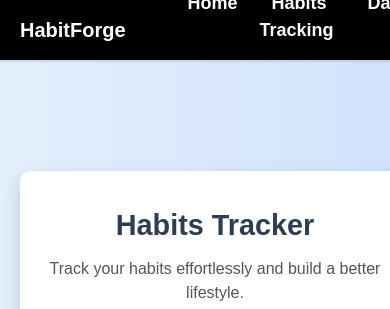
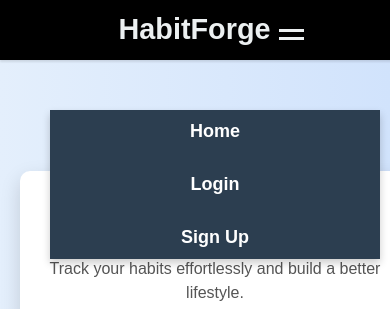
Before and after one commit to vidya-krishnamurthy/Habit-Tracking-System, a React (Vite) app in the folder client/: page / in a window 390 px wide. Shown: the top 309 px of the page. Built offline with nearby package versions, Linux system fonts and the light colour scheme.

Commit message:
Enhance Navbar with authentication, responsive design, and accessibility

```diff
--- /dev/null
+++ b/client/src/components/Navbar.css
@@ -0,0 +1,133 @@
+/* Navbar.css */
+.navbar {
+  background-color: #2c3e50; /* Dark blue background */
+  padding: 1rem 2rem;
+  box-shadow: 0 2px 4px rgba(0, 0, 0, 0.1);
+  position: sticky;
+  top: 0;
+  z-index: 1000;
+}
+
+.navbar-container {
+  max-width: 1200px;
+  margin: 0 auto;
+  display: flex;
+  justify-content: space-between;
+  align-items: center;
+}
+
+.navbar-logo {
+  font-size: 1.8rem;
+  font-weight: bold;
+  color: #ecf0f1;
+  text-decoration: none;
+  transition: color 0.3s ease;
+}
+
+.navbar-logo:hover {
+  color: #3498db;
+}
+
+.nav-links {
+  list-style: none;
+  display: flex;
+  gap: 1.5rem;
+  margin: 0;
+  padding: 0;
+}
+
+.nav-links li {
+  display: flex;
+  align-items: center;
+}
+
+.nav-links a,
+.nav-links .nav-button {
+  color: #ecf0f1;
+  text-decoration: none;
+  font-size: 1rem;
+  padding: 0.5rem 1rem;
+  border-radius: 4px;
+  transition: background-color 0.3s ease, color 0.3s ease;
+}
+
+.nav-links a:hover,
+.nav-links .nav-button:hover {
+  background-color: #3498db;
+  color: #fff;
+}
+
+.nav-button {
+  background: none;
+  border: none;
+  cursor: pointer;
+  font-size: 1rem;
+}
+
+/* Hamburger menu for mobile */
+.navbar-toggle {
+  display: none;
+  background: none;
+  border: none;
+  cursor: pointer;
+  padding: 0.5rem;
+}
+
+.hamburger,
+.hamburger::before,
+.hamburger::after {
+  content: "";
+  display: block;
+  width: 25px;
+  height: 3px;
+  background-color: #ecf0f1;
+  margin: 5px 0;
+  transition: all 0.3s ease;
+}
+
+.navbar-toggle.open .hamburger {
+  background: transparent;
+}
+
+.navbar-toggle.open .hamburger::before {
+  transform: rotate(45deg) translate(5px, 5px);
+}
+
+.navbar-toggle.open .hamburger::after {
+  transform: rotate(-45deg) translate(7px, -7px);
+}
+
+/* Responsive design */
+@media (max-width: 768px) {
+  .navbar-toggle {
+    display: block;
+  }
+
+  .nav-links {
+    display: none;
+    position: absolute;
+    top: 100%;
+    left: 0;
+    right: 0;
+    background-color: #2c3e50;
+    flex-direction: column;
+    padding: 1rem;
+    box-shadow: 0 4px 8px rgba(0, 0, 0, 0.2);
+  }
+
+  .nav-links.open {
+    display: flex;
+  }
+
+  .nav-links li {
+    width: 100%;
+    text-align: center;
+  }
+
+  .nav-links a,
+  .nav-links .nav-button {
+    display: block;
+    padding: 0.75rem;
+    font-size: 1.1rem;
+  }
+}
--- a/client/src/components/Navbar.jsx
+++ b/client/src/components/Navbar.jsx
@@ -1,18 +1,94 @@
-import React from "react";
-import { Link } from "react-router-dom";
-//import "./Navbar.css"; // Add styles if needed
+// Navbar.jsx
+import React, { useState } from "react";
+import { Link, useNavigate } from "react-router-dom";
+import "./Navbar.css"; // Ensure this file is created
 
 const Navbar = () => {
+  const [isMenuOpen, setIsMenuOpen] = useState(false);
+  const navigate = useNavigate();
+
+  // Check if user is logged in by accessing localStorage
+  const user = JSON.parse(localStorage.getItem("user"));
+  const isAuthenticated = !!user;
+
+  // Handle logout
+  const handleLogout = () => {
+    localStorage.removeItem("user");
+    navigate("/");
+    setIsMenuOpen(false); // Close menu on logout
+  };
+
+  // Toggle mobile menu
+  const toggleMenu = () => {
+    setIsMenuOpen(!isMenuOpen);
+  };
+
   return (
-    <nav className="navbar">
-      <h2 className="logo">HabitForge</h2>
-      <ul className="nav-links">
-        <li><Link to="/">Home</Link></li>
-        <li><Link to="/login">Habits Tracking</Link></li>
-        <li><Link to="/login">Dashboard</Link></li>
-        <li><Link to="/login">Report & Analysis</Link></li>
+    <nav className="navbar" aria-label="Main navigation">
+      <div className="navbar-container">
+        <Link to="/" className="navbar-logo" aria-label="HabitForge Home">
+          HabitForge
+        </Link>
 
-      </ul>
+        <button
+          className={`navbar-toggle ${isMenuOpen ? "open" : ""}`}
+          onClick={toggleMenu}
+          aria-label={isMenuOpen ? "Close menu" : "Open menu"}
+          aria-expanded={isMenuOpen}
+        >
+          <span className="hamburger"></span>
+        </button>
+
+        <ul className={`nav-links ${isMenuOpen ? "open" : ""}`} role="menubar">
+          <li role="none">
+            <Link to="/" role="menuitem" onClick={() => setIsMenuOpen(false)}>
+              Home
+            </Link>
+          </li>
+          {isAuthenticated ? (
+            <>
+              <li role="none">
+                <Link to="/tracking" role="menuitem" onClick={() => setIsMenuOpen(false)}>
+                  Habits Tracking
+                </Link>
+              </li>
+              <li role="none">
+                <Link to="/dashboard" role="menuitem" onClick={() => setIsMenuOpen(false)}>
+                  Dashboard
+                </Link>
+              </li>
+              <li role="none">
+                <Link to="/analysis" role="menuitem" onClick={() => setIsMenuOpen(false)}>
+                  Report & Analysis
+                </Link>
+              </li>
+              <li role="none">
+                <button
+                  className="nav-button"
+                  onClick={handleLogout}
+                  role="menuitem"
+                  aria-label="Log out"
+                >
+                  Logout
+                </button>
+              </li>
+            </>
+          ) : (
+            <>
+              <li role="none">
+                <Link to="/login" role="menuitem" onClick={() => setIsMenuOpen(false)}>
+                  Login
+                </Link>
+              </li>
+              <li role="none">
+                <Link to="/signup" role="menuitem" onClick={() => setIsMenuOpen(false)}>
+                  Sign Up
+                </Link>
+              </li>
+            </>
+          )}
+        </ul>
+      </div>
     </nav>
   );
 };
```
Also changed, not shown: client/src/App.jsx (line endings or trailing spaces).
